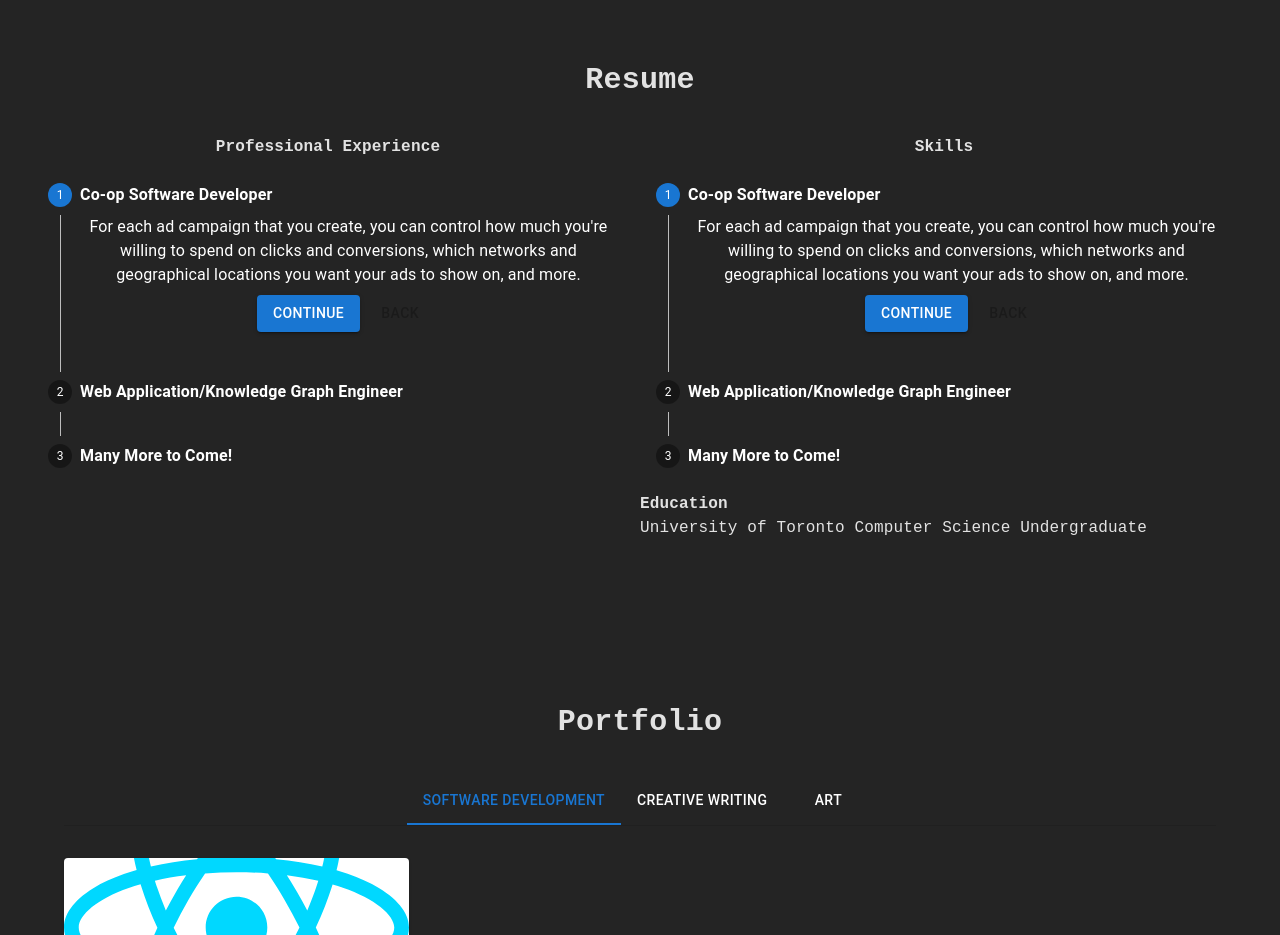
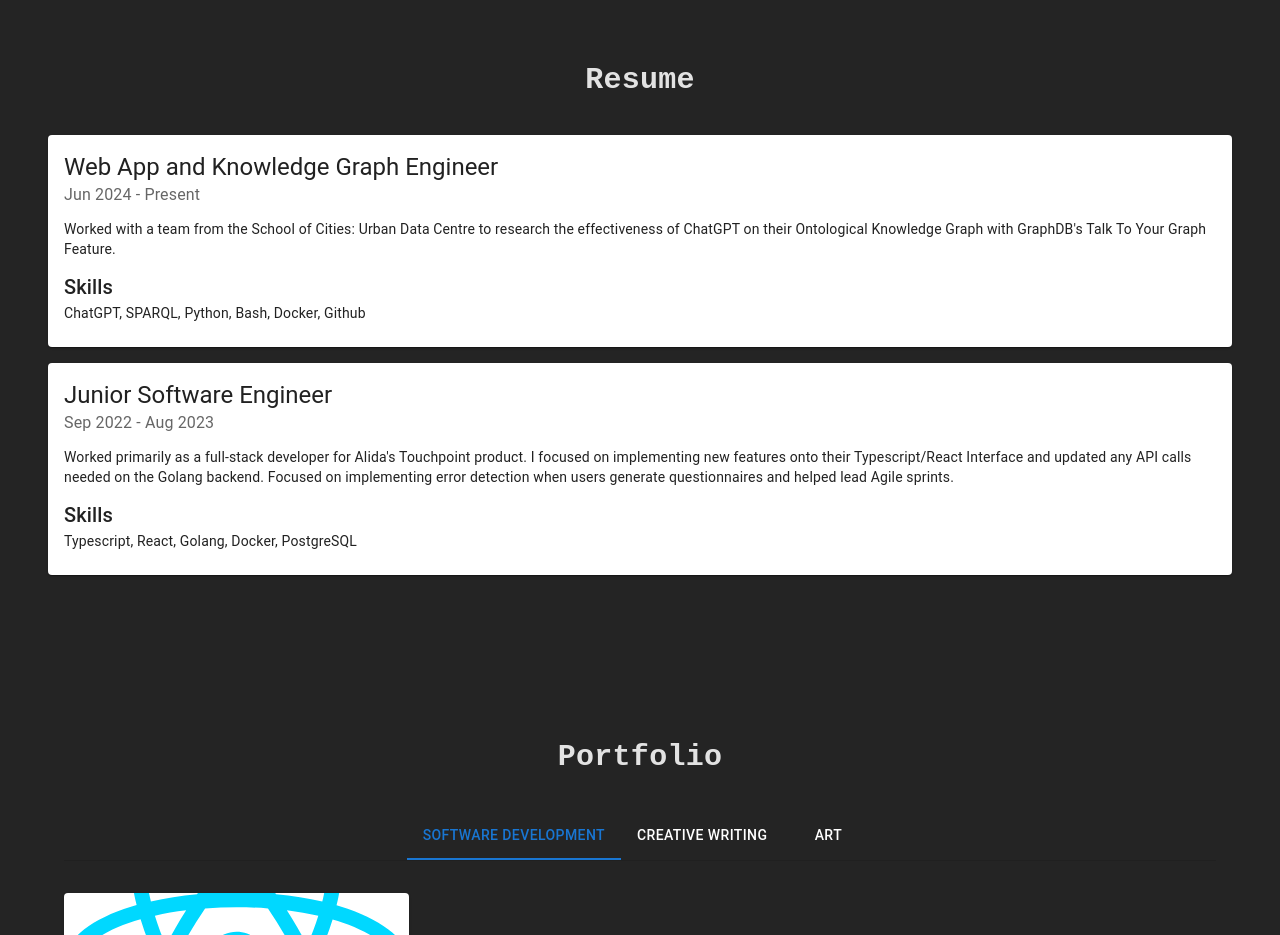
Before and after one commit to pokemonball34/resume-website, a React (Vite) app: page / in a window 1280 px wide. Shown: the part 1400-2335 px from the top of the page. Built offline with nearby package versions, Linux system fonts and the light colour scheme.

Commit message:
Basic Resume

```diff
--- a/package.json
+++ b/package.json
@@ -13,6 +13,7 @@
     "@emotion/react": "^11.13.3",
     "@emotion/styled": "^11.13.0",
     "@mui/icons-material": "^6.0.2",
+    "@mui/lab": "^6.0.0-beta.29",
     "@mui/material": "^6.0.2",
     "react": "^18.3.1",
     "react-dom": "^18.3.1"
--- /dev/null
+++ b/src/components/timeline/ExperienceCard.tsx
@@ -0,0 +1,36 @@
+import Card from '@mui/material/Card';
+import CardContent from '@mui/material/CardContent';
+import Typography from '@mui/material/Typography';
+
+type Props = {
+    title: string;
+    timePeriod: string;
+    content: string;
+    skills: string;
+};
+
+const ExperienceCard = (props: Props) => {
+    const { title, content, timePeriod, skills } = props;
+
+    return (
+        <Card sx={{ minWidth: 275, m: 2 }}>
+            <CardContent sx={{ textAlign: 'left' }}>
+                <Typography variant='h5' component='div'>
+                    {title}
+                </Typography>
+                <Typography sx={{ color: 'text.secondary', mb: 1.5 }}>
+                    {timePeriod}
+                </Typography>
+                <Typography variant='body2' sx={{ mb: 1.5 }}>
+                    {content}
+                </Typography>
+                <Typography variant='h6' component='div'>
+                    Skills
+                </Typography>
+                <Typography variant='body2'>{skills}</Typography>
+            </CardContent>
+        </Card>
+    );
+};
+
+export default ExperienceCard;
--- /dev/null
+++ b/src/components/timeline/ExperienceTimeline.tsx
@@ -0,0 +1,38 @@
+import Box from '@mui/material/Box';
+import ExperienceCard from './ExperienceCard';
+
+const data = {
+    kg: {
+        title: 'Web App and Knowledge Graph Engineer',
+        content: `Worked with a team from the School of Cities: Urban Data Centre to research the effectiveness of ChatGPT on their Ontological Knowledge Graph with GraphDB's Talk To Your Graph Feature.`,
+        timePeriod: 'Jun 2024 - Present',
+        skills: 'ChatGPT, SPARQL, Python, Bash, Docker, Github',
+    },
+    webapp: {
+        title: 'Junior Software Engineer',
+        content: `Worked primarily as a full-stack developer for Alida's Touchpoint product. I focused on implementing new features onto their Typescript/React Interface and updated any API calls needed on the Golang backend. Focused on implementing error detection when users generate questionnaires and helped lead Agile sprints.`,
+        timePeriod: `Sep 2022 - Aug 2023`,
+        skills: 'Typescript, React, Golang, Docker, PostgreSQL',
+    },
+};
+
+const ExperienceTimeline = () => {
+    return (
+        <Box sx={{ display: 'box', justifyContent: 'left' }}>
+            <ExperienceCard
+                title={data.kg.title}
+                content={data.kg.content}
+                timePeriod={data.kg.timePeriod}
+                skills={data.kg.skills}
+            />
+            <ExperienceCard
+                title={data.webapp.title}
+                content={data.webapp.content}
+                timePeriod={data.webapp.timePeriod}
+                skills={data.webapp.skills}
+            />
+        </Box>
+    );
+};
+
+export default ExperienceTimeline;
--- a/src/components/timeline/Timeline.tsx
+++ /dev/null
@@ -1,98 +0,0 @@
-import * as React from 'react';
-import Box from '@mui/material/Box';
-import Stepper from '@mui/material/Stepper';
-import Step from '@mui/material/Step';
-import StepLabel from '@mui/material/StepLabel';
-import StepContent from '@mui/material/StepContent';
-import Button from '@mui/material/Button';
-import Paper from '@mui/material/Paper';
-import Typography from '@mui/material/Typography';
-
-const experienceSteps = [
-    {
-        label: 'Co-op Software Developer',
-        description: `For each ad campaign that you create, you can control how much
-              you're willing to spend on clicks and conversions, which networks
-              and geographical locations you want your ads to show on, and more.`,
-    },
-    {
-        label: 'Web Application/Knowledge Graph Engineer',
-        description:
-            'An ad group contains one or more ads which target a shared set of keywords.',
-    },
-    {
-        label: 'Many More to Come!',
-        description: `Try out different ad text to see what brings in the most customers,
-              and learn how to enhance your ads using features like ad extensions.
-              If you run into any problems with your ads, find out how to tell if
-              they're running and how to resolve approval issues.`,
-    },
-];
-
-const Timeline = () => {
-    const [activeStep, setActiveStep] = React.useState(0);
-
-    const handleNext = () => {
-        setActiveStep((prevActiveStep) => prevActiveStep + 1);
-    };
-
-    const handleBack = () => {
-        setActiveStep((prevActiveStep) => prevActiveStep - 1);
-    };
-
-    const handleReset = () => {
-        setActiveStep(0);
-    };
-
-    return (
-        <Box sx={{ m: 2 }}>
-            <Stepper activeStep={activeStep} orientation='vertical'>
-                {experienceSteps.map((step, index) => (
-                    <Step key={step.label}>
-                        <StepLabel>
-                            <Typography color='white' fontWeight={700}>
-                                {step.label}
-                            </Typography>
-                        </StepLabel>
-                        <StepContent>
-                            <Typography color='white'>
-                                {step.description}
-                            </Typography>
-                            <Box sx={{ mb: 2 }}>
-                                <Button
-                                    variant='contained'
-                                    onClick={handleNext}
-                                    sx={{ mt: 1, mr: 1 }}
-                                    disabled={
-                                        index === experienceSteps.length - 1
-                                    }
-                                >
-                                    Continue
-                                </Button>
-                                <Button
-                                    disabled={index === 0}
-                                    onClick={handleBack}
-                                    sx={{ mt: 1, mr: 1, color: 'white' }}
-                                >
-                                    Back
-                                </Button>
-                            </Box>
-                        </StepContent>
-                    </Step>
-                ))}
-            </Stepper>
-            {activeStep === experienceSteps.length && (
-                <Paper square elevation={0} sx={{ p: 3 }}>
-                    <Typography>
-                        All steps completed - you&apos;re finished
-                    </Typography>
-                    <Button onClick={handleReset} sx={{ mt: 1, mr: 1 }}>
-                        Reset
-                    </Button>
-                </Paper>
-            )}
-        </Box>
-    );
-};
-
-export default Timeline;
--- a/src/pages/contact/Contact.tsx
+++ b/src/pages/contact/Contact.tsx
@@ -2,7 +2,7 @@ import Box from '@mui/material/Box';
 import Typography from '@mui/material/Typography';
 import GitHubIcon from '@mui/icons-material/GitHub';
 import LinkedInIcon from '@mui/icons-material/LinkedIn';
-import { IconButton } from '@mui/material';
+import IconButton from '@mui/material/IconButton';
 
 const Contact = () => {
     const newWindow = (url: string) => {
--- a/src/pages/resume/Resume.tsx
+++ b/src/pages/resume/Resume.tsx
@@ -1,6 +1,6 @@
 import Box from '@mui/material/Box';
 import Typography from '@mui/material/Typography';
-import Timeline from '../../components/timeline/Timeline';
+import ExperienceTimeline from '../../components/timeline/ExperienceTimeline';
 
 const Resume = () => {
     return (
@@ -18,53 +18,7 @@ const Resume = () => {
             >
                 Resume
             </Typography>
-            <Box sx={{ display: 'flex' }}>
-                <Box sx={{ width: '50%' }}>
-                    <Typography
-                        sx={{
-                            mr: 2,
-                            fontFamily: 'monospace',
-                            fontWeight: 700,
-                            color: 'inherit',
-                            textDecoration: 'none',
-                        }}
-                    >
-                        Professional Experience
-                    </Typography>
-                    <Timeline />
-                </Box>
-                <Box sx={{ width: '50%' }}>
-                    <Typography
-                        sx={{
-                            fontFamily: 'monospace',
-                            fontWeight: 700,
-                            color: 'inherit',
-                            textDecoration: 'none',
-                        }}
-                    >
-                        Skills
-                    </Typography>
-                    <Timeline />
-
-                    <Typography
-                        sx={{
-                            mr: 2,
-                            display: { xs: 'none', md: 'flex' },
-                            fontFamily: 'monospace',
-                            fontWeight: 700,
-                            color: 'inherit',
-                            textDecoration: 'none',
-                        }}
-                    >
-                        Education
-                    </Typography>
-                    <Typography
-                        sx={{ fontFamily: 'monospace', textAlign: 'left' }}
-                    >
-                        University of Toronto Computer Science Undergraduate
-                    </Typography>
-                </Box>
-            </Box>
+            <ExperienceTimeline />
         </Box>
     );
 };
```
Also changed, not shown: 1 other file (tests, documents, lock files or other folders).
